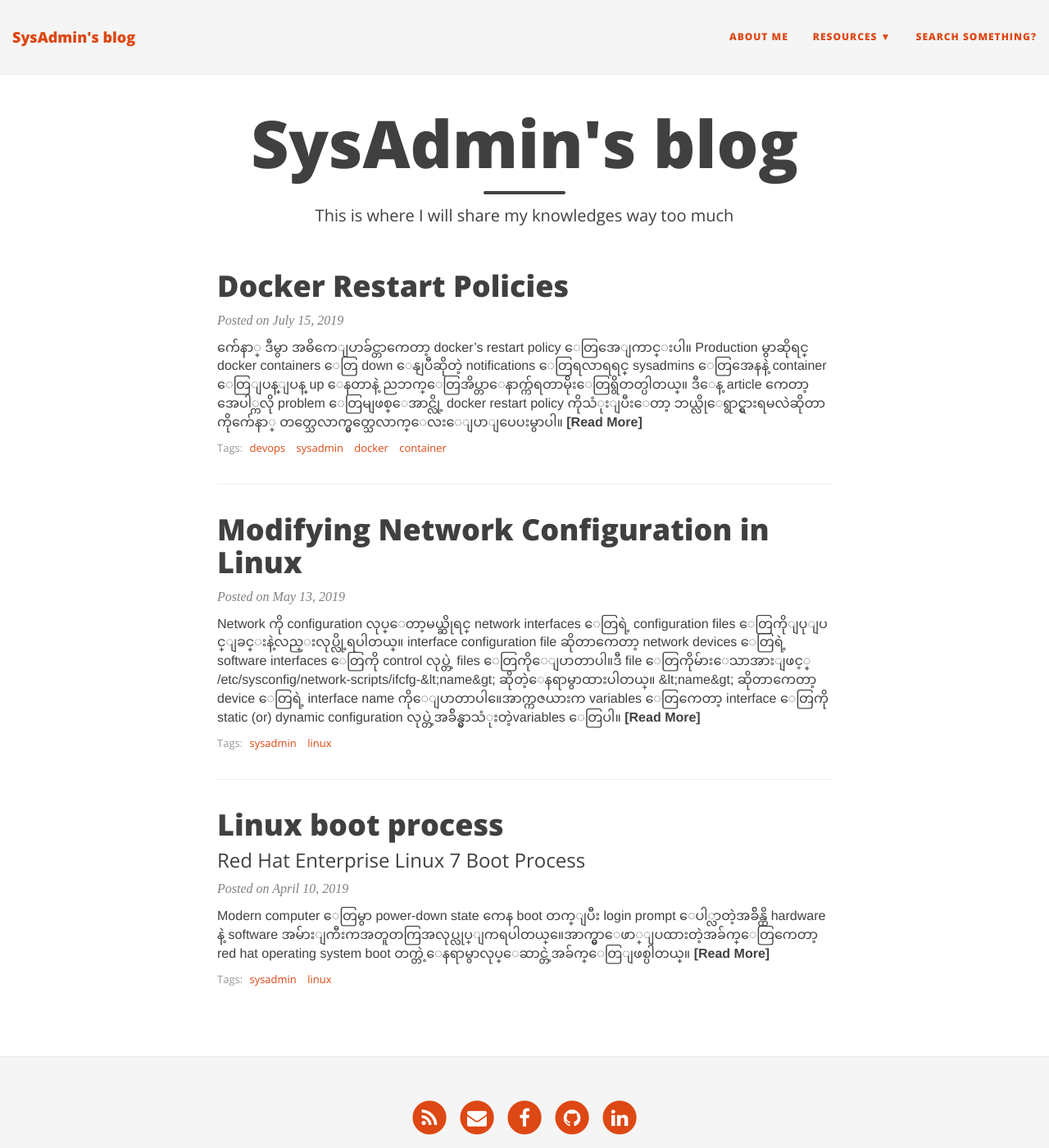
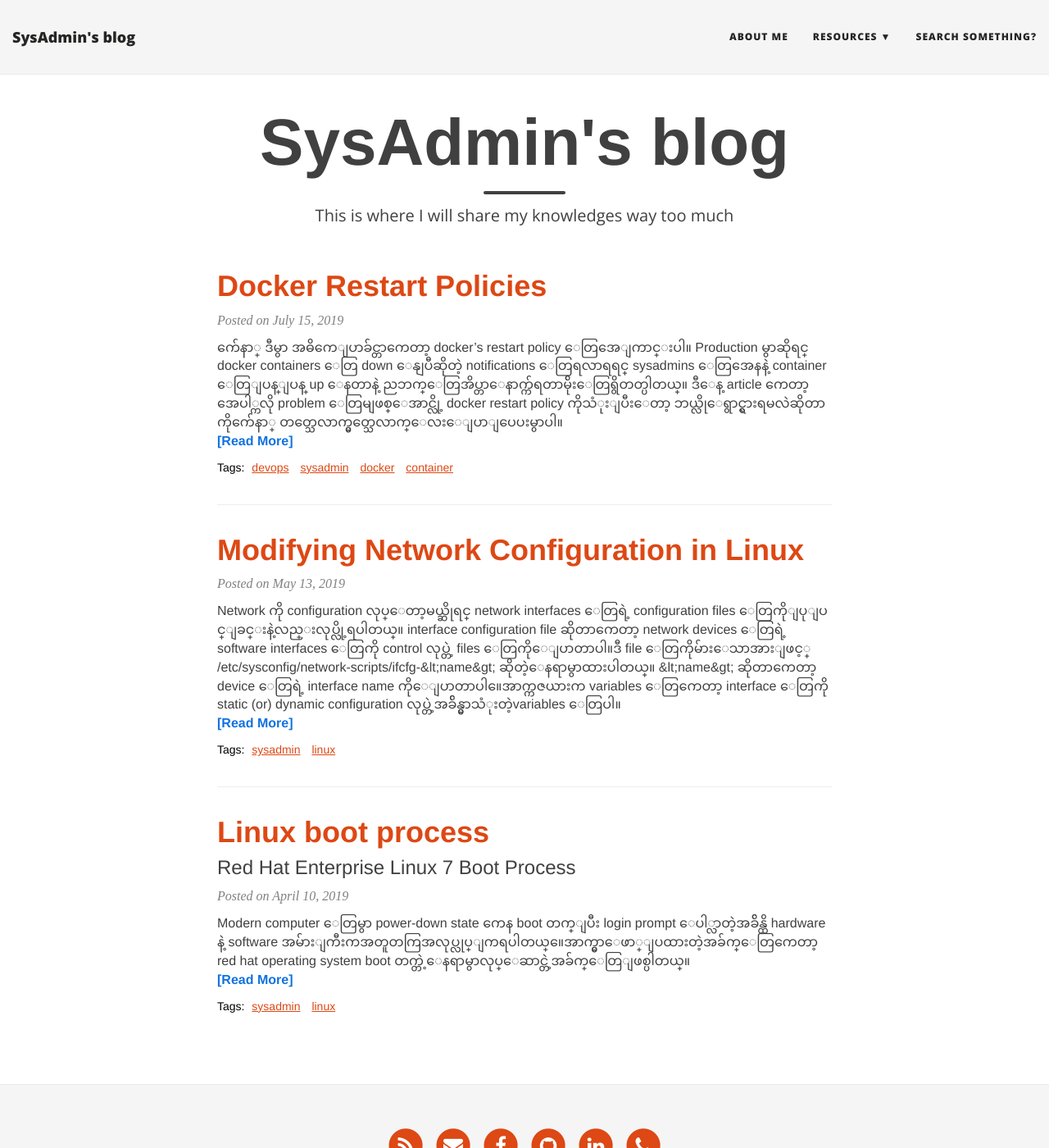
Before and after one commit to waiyanwh/waiyanwh.github.io, a Jekyll site: the page built from index.html, in a window 1280 px wide and 1400 px high. Shown: the whole window at 82% size. Built offline with Jekyll 4.4.1, drawn with Linux system fonts in a browser that asks for light colours; nearby versions of some CDN libraries; some web fonts are replaced; the list of posts is cut into pages by our own code.

Commit message:
Css fixed v2

```diff
--- a/_config.yml
+++ b/_config.yml
@@ -39,7 +39,7 @@ avatar: "/img/avatar-icon.png"
 # Personalize the colors in your website. Colour values can be any valid CSS colour
 
 navbar-col: "#F5F5F5"
-navbar-text-col: "#DD4814"
+navbar-text-col: "#262524"
 navbar-children-col: "#F5F5F5"
 page-col: "#FFFFFF"
 link-col: "#DD4814"
@@ -79,16 +79,16 @@ social-network-links:
 #  instagram: deanat78
 #  youtube: user/deanat78
 #  spotify: yourname
-#  telephone: +14159998888
+  telephone: +959697334308
 #  steam: deanat78
 #  twitch: yourname
 #  yelp: yourname
 
 # Select which share links to show in posts
 share-links-active:
-  twitter: true
-  facebook: true
-  linkedin: true
+  twitter: false
+  facebook: false
+  linkedin: false
 
 # How to display the link to the website in the footer
 # Remove this if you don't want a link in the footer
--- /dev/null
+++ b/_includes/fb-like.html
@@ -0,0 +1,4 @@
+<div id="fb-root"></div>
+<script async defer crossorigin="anonymous" src="https://connect.facebook.net/en_GB/sdk.js#xfbml=1&version=v3.3&appId=1229902960493265&autoLogAppEvents=1"></script>
+
+<div class="fb-like" data-href="https://waiyanwh.github.io" data-width="" data-layout="standard" data-action="like" data-size="small" data-show-faces="true" data-share="true"></div>
--- a/css/main.css
+++ b/css/main.css
@@ -24,7 +24,7 @@ p {
   margin: 30px 0;
 }
 h1,h2,h3,h4,h5,h6 {
-  font-family: 'Open Sans', 'Helvetica Neue', Helvetica, Arial, sans-serif;
+  font-family: 'Zawgyi-One', 'Helvetica Neue', Helvetica, Arial, sans-serif;
   font-weight: 800;
 }
 a {
@@ -338,6 +338,7 @@ footer .theme-by {
 
 .post-preview .post-title {
   font-size: 30px;
+  color: #DD4814;
   margin-top: 0;
 }
 .post-preview .post-subtitle {
@@ -378,6 +379,7 @@ footer .theme-by {
   width: 192px;
 }
 .post-preview .post-read-more {
+  color: #1072E1;
   font-weight: 800;
 }
 
@@ -390,15 +392,15 @@ footer .theme-by {
 /* --- Tags --- */
 
 .blog-tags {
-  font-family: 'Open Sans', 'Helvetica Neue', Helvetica, Arial, sans-serif;
-  color: #999;
-  font-size: 13px;
+  font-family: 'Zawgyi-One', 'Helvetica Neue', Helvetica, Arial, sans-serif;
+  color: #000000;
+  font-size: 14px;
   margin-bottom: 30px;
 }
 
 .blog-tags a {
   color: {{ site.link-col }};
-  text-decoration: none;
+  text-decoration: underline;
   padding: 0px 5px;
 }
 
--- a/index.html
+++ b/index.html
@@ -34,6 +34,7 @@ use-site-title: false
         {{ post.excerpt | strip_html | xml_escape | truncatewords: site.excerpt_length }}
         {% assign excerpt_word_count = post.excerpt | number_of_words %}
         {% if post.content != post.excerpt or excerpt_word_count > site.excerpt_length %}
+      </br>
           <a href="{{ post.url | relative_url }}" class="post-read-more">[Read&nbsp;More]</a>
         {% endif %}
       </div>
```
